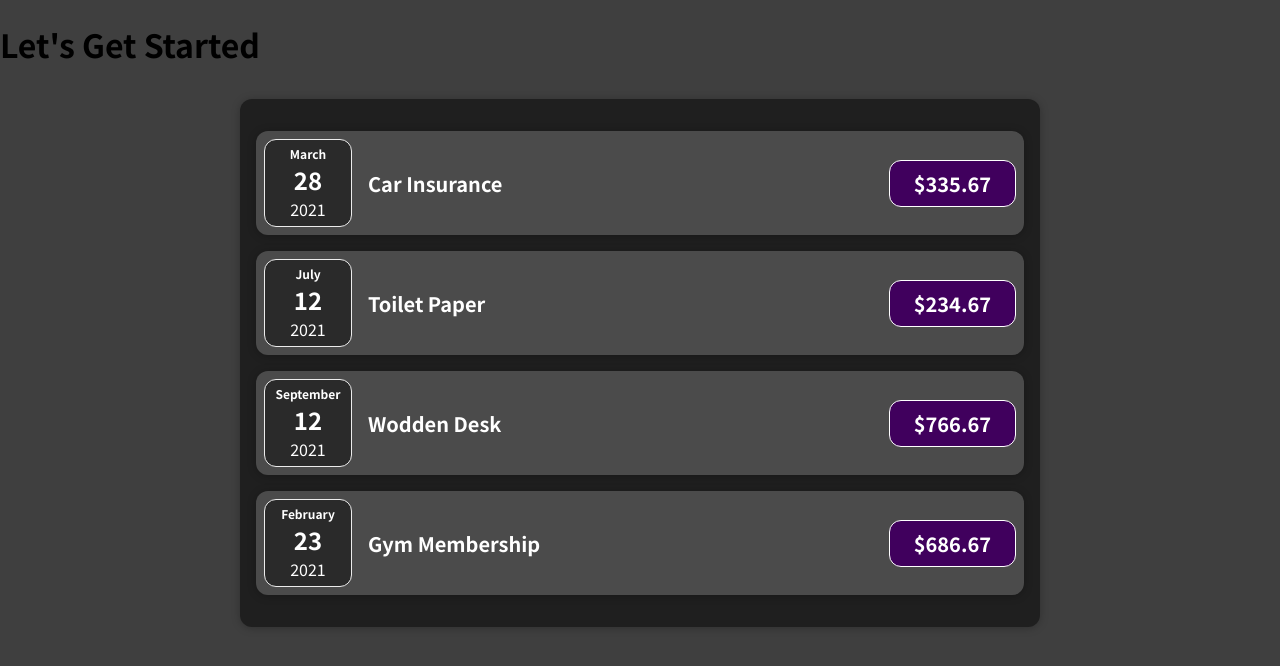
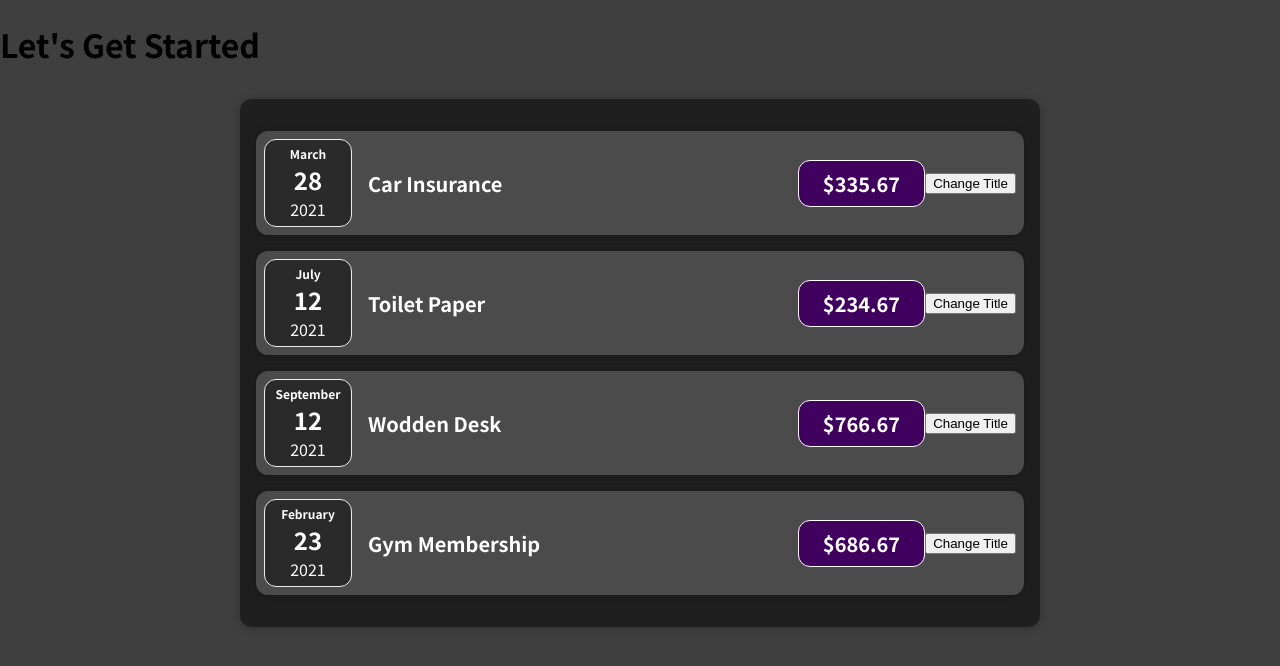
Before and after one commit to Addy-0001/react_learning, a JavaScript app: page / in a window 1280 px wide. Shown: the top 666 px of the page. Built offline with nearby package versions, Linux system fonts and the light colour scheme.

Commit message:
module 4 done

```diff
--- a/src/components/Expenses/ExpenseItems.js
+++ b/src/components/Expenses/ExpenseItems.js
@@ -3,6 +3,11 @@ import "./ExpenseItems.css";
 import Card from "../UI/Card"
 
 function ExpenseItem(props) {
+
+  const clickHandler = () => {
+    console.log("Clicked!!!!!");
+  }
+
   return (
     <Card className="expense-item">
       <ExpenseDate date={props.date} />
@@ -11,6 +16,8 @@ function ExpenseItem(props) {
 
         <div className="expense-item__price">${props.amount}</div>
       </div>
+
+      <button onClick = {clickHandler}>Change Title</button>
     </Card>
   );
 }
```
Also changed, not shown: 1 other file (tests, documents, lock files or other folders).
